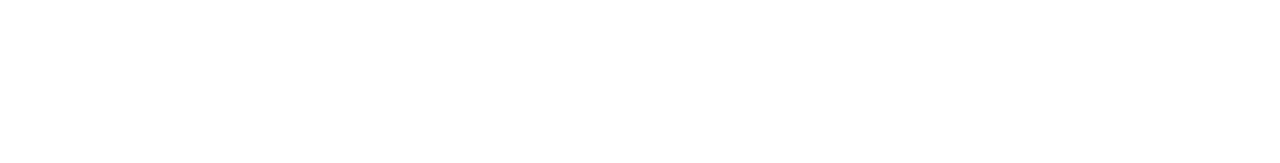
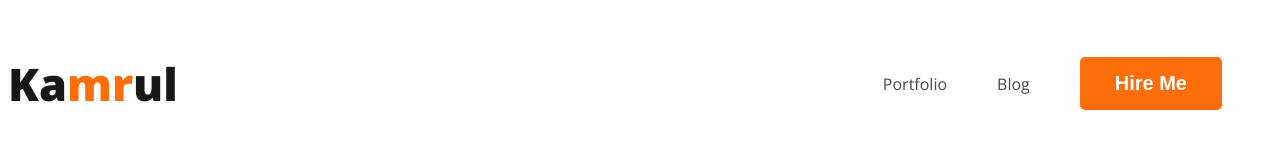
Before and after one commit to md-kamrul-islam-464/webdeveloper-portfolio, a plain HTML site: page index.html in a window 1280 px wide. Drawn offline with nearby package versions, Linux system fonts and the light colour scheme.

Commit message:
nav commit

```diff
--- a/index.html
+++ b/index.html
@@ -3,10 +3,21 @@
   <head>
     <meta charset="utf-8">
     <title> Web Developer Portfolio </title>
+    <link rel="preconnect" href="https://fonts.googleapis.com">
+    <link rel="preconnect" href="https://fonts.gstatic.com" crossorigin>
+    <link href="https://fonts.googleapis.com/css2?family=Open+Sans:wght@400;700;800&family=Playfair+Display&display=swap" rel="stylesheet">
+    <link rel="stylesheet" href="styles/portfolio.css">
   </head>
   <body>
      <header>
-
+         <nav>
+            <h3 class="nav-title">Ka<span class="text-primary">mr</span>ul</h3>
+            <ul>
+              <li><a href="">Portfolio</a></li>
+              <li><a href="">Blog</a></li>
+              <li><button class="btn-primary">Hire Me</button></li>
+            </ul>
+          </nav>
      </header>
 
      <main>
--- /dev/null
+++ b/styles/portfolio.css
@@ -0,0 +1,48 @@
+/* common shared styles */
+body{
+    font-family: 'Lato', sans-serif;
+    font-family: 'Open Sans', sans-serif;
+}
+
+.text-primary {
+    color: #FD6E0A;
+}
+
+.btn-primary {
+    border-radius: 5px;
+    background: #FD6E0A;
+    border: 0;
+    color: white;
+    font-size: 20px;
+    font-weight: 700;
+    padding: 15px 35px;
+
+}
+/* Nav related styls  */
+
+nav{
+    display: flex;
+    justify-content: space-between;
+    align-items: center;
+}
+
+.nav-title {
+    color: #181818;
+    font-size: 45px;
+    font-weight: 800;
+}
+
+nav > ul {
+    display: flex;
+    align-items: center;
+}
+
+nav li {
+    list-style: none;
+    margin-right: 50px;
+}
+
+nav a{
+    text-decoration: none;
+    color: #474747;
+}
```
